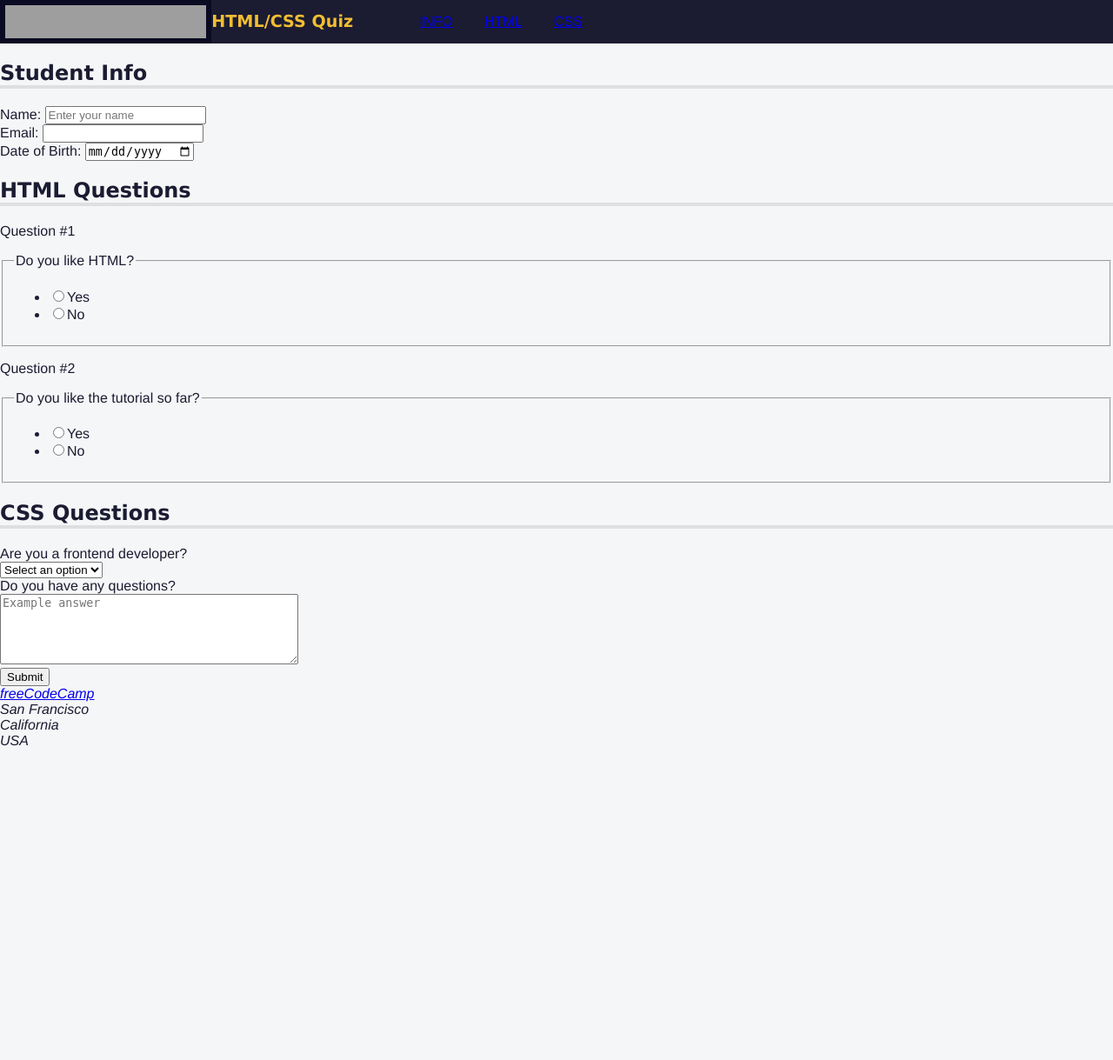
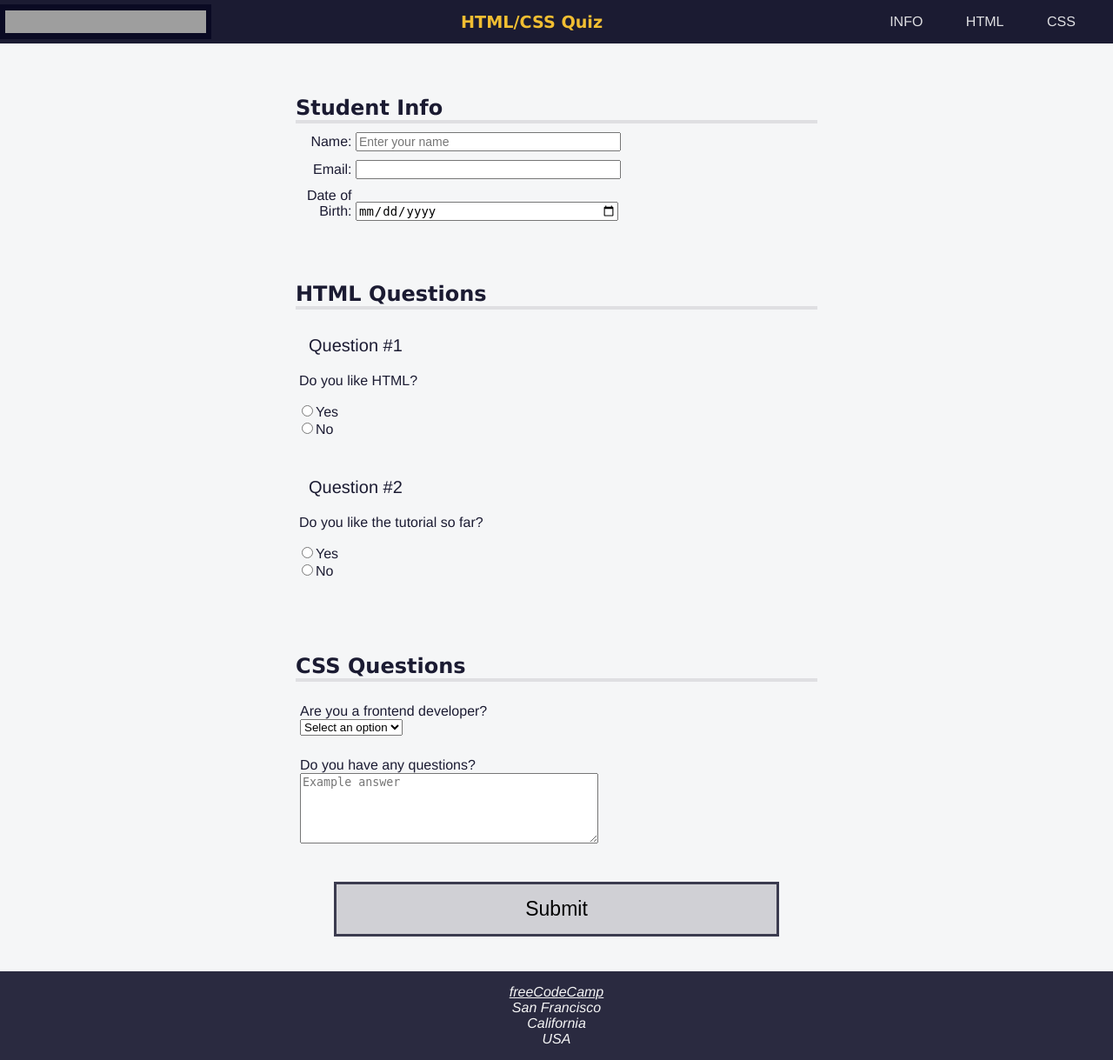
Before and after one commit to dreemanuel/FCC, a PHP site: page / in a window 1280 px wide. Shown: the whole page at 87% size. Before the commit the page ends 858 px from the top, so only its background shows below. Run offline with PHP 8.4, Linux system fonts and the light colour scheme; grey boxes are pictures that could not be loaded.

Commit message:
june4 8_quiz completed CSS - final commit

```diff
--- a/2022/8_quiz/index.html
+++ b/2022/8_quiz/index.html
@@ -15,9 +15,10 @@
             <!-- nav buttons -->
             <nav>
                 <ul>
-                    <li><a href="#student-info">INFO</a></li>
-                    <li><a href="#html-questions">HTML</a></li>
-                    <li><a href="#css-questions">CSS</a></li>
+                    <!-- inside are "accesskey" properties -->
+                    <li><a href="#student-info" accesskey="i">INFO</a></li>
+                    <li><a href="#html-questions" accesskey="h">HTML</a></li>
+                    <li><a href="#css-questions" accesske="c">CSS</a></li>
                 </ul>
             </nav>
         </header>
@@ -92,7 +93,7 @@
                         </div>
                     </div>
                 </section>
-                <input type="submit" value="Submit">
+                <button type="submit">Submit</button>
             </form>
         </main>
 
--- a/2022/8_quiz/styles.css
+++ b/2022/8_quiz/styles.css
@@ -1,3 +1,10 @@
+/* set following global properties only if browser settings is set to no preference */
+@media (prefers-reduced-motion: no-preference){
+    * {                             /* set global properties */
+        scroll-behavior: smooth;    /* adjusts scrolling movement when jumping sections via clicking links */
+    }
+}
+
 body {
     background: #f5f6f7;
     color: #1b1b32;
@@ -16,12 +23,18 @@ header {
     width: 100%;
     height: 50px;
     background-color: #1b1b32;
-    display: flex;
+    /* important CSS for flex below: */
+    display: flex;  /* activate flex properties */
+    justify-content: space-between; /* evenly space between children */
+    align-items: center; /* align items vertically towards the center axis ?? */
+    position: fixed;        /* fix the header on the top of viewport */
+    top: 0;
 }
 
 h1 {
     color: #f1be32;
     font-size: min(5vw, 1.2em);
+    text-align: center;
 }
 
 h1,
@@ -31,6 +44,8 @@ h2 {
 
 h2 {
     border-bottom: 4px solid #dfdfe2;
+    padding-top: 60px;
+    margin: 0;
 }
 
 nav {
@@ -43,6 +58,65 @@ nav {
 nav > ul {
     display: flex;
     justify-content: space-evenly;
+    flex-wrap: wrap; /* wraps children elements if situation calls for */
+    /* below code to align nav button items: */
+    align-items: center;
+    /* need to look these up: */
+    padding-inline-start: 0;
+    margin-block: 0;
+    height: 100%;
+}
+
+nav > ul > li {
+    color: #dfdfe2;
+    margin: 0 0.2rem;
+    padding: 0.2rem;
+    display: block;
+}
+
+nav > ul > li:hover {   /* selects elements if cursor hovers over it */
+    color: #1b1b32;
+    background-color: #dfdfe2; /* background color and font color switches when mouse hovers over */
+    cursor: pointer; /* cursor becomes a pointer when hover over */
+}
+
+li > a {
+    color: inherit; /* what does this mean?? */
+    text-decoration: none; /* makes links (<a>) don't have underlines */
+}
+
+main {
+    padding-top: 50px;
+}
+
+section {
+    width: 80%;
+    max-width: 600px;
+    margin: 0 auto 10px auto;
+}
+
+.info {
+    padding: 10px 0 0 5px;
+}
+
+.info input,
+.info label {
+    display: inline-block;
+    text-align: right;
+}
+
+.info input {
+    width: 50%;
+    text-align: left;
+}
+
+.info label {
+    width: 10%;
+    min-width: 55px;
+}
+
+input {
+    font-size: 14px;
 }
 
 /* specific code to make text visible only for screen readers to see */
@@ -58,6 +132,61 @@ nav > ul {
     border: 0;
 }
 
+p {
+    margin-top: 5px;
+    padding-left: 15px;
+    font-size: 20px;
+}
+
 p::before { /* makes the p element automatically turn into "Question (number sequence)" on the html site */
     content: "Question #";
 }
+
+.question-block {
+    text-align: left;
+    display: block;
+    width: 100%;
+    margin-top: 20px;
+    padding-top: 5px;
+}
+
+.formrow {
+    margin-top: 10px;
+    padding: 0 5px;
+}
+
+.question {
+    padding: 0;
+    border: none;
+}
+
+.answers-list {
+    padding: 0;
+    list-style: none; /* removes the default styling */
+}
+
+button {
+    display: block;
+    margin: 40px auto;
+    width: 40%;
+    padding: 15px;
+    font-size: 23px;
+    background-color: #d0d0d5;
+    border: 3px solid #3b3b4f;
+}
+
+footer {
+    display: flex; /* activate flexbox properties */
+    justify-content: center; /* flexbox align text */
+    background-color: #2a2a40;
+}
+
+footer,
+footer a {
+    color: whitesmoke;
+}
+
+address {
+    padding: 15px;
+    text-align: center;
+}
```
